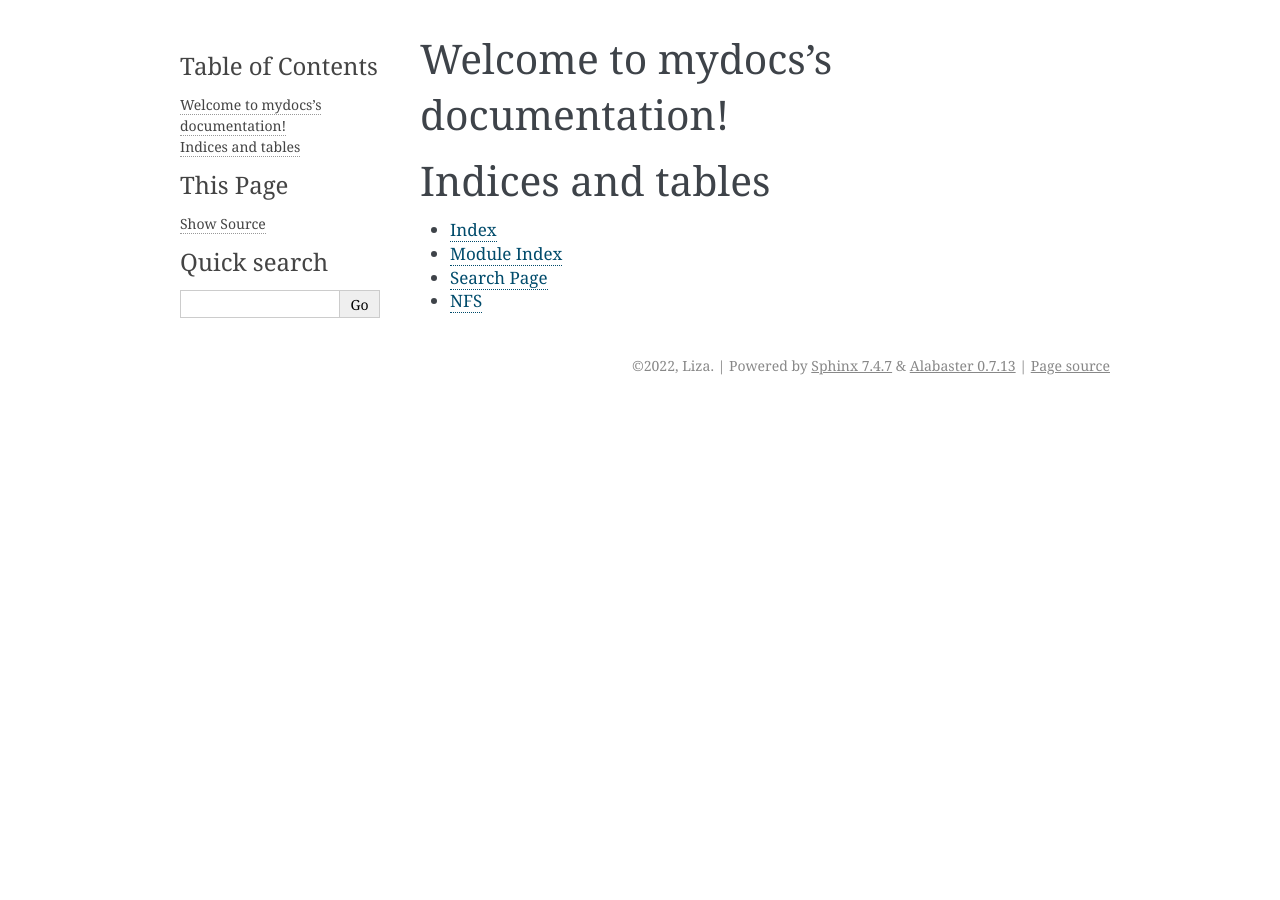
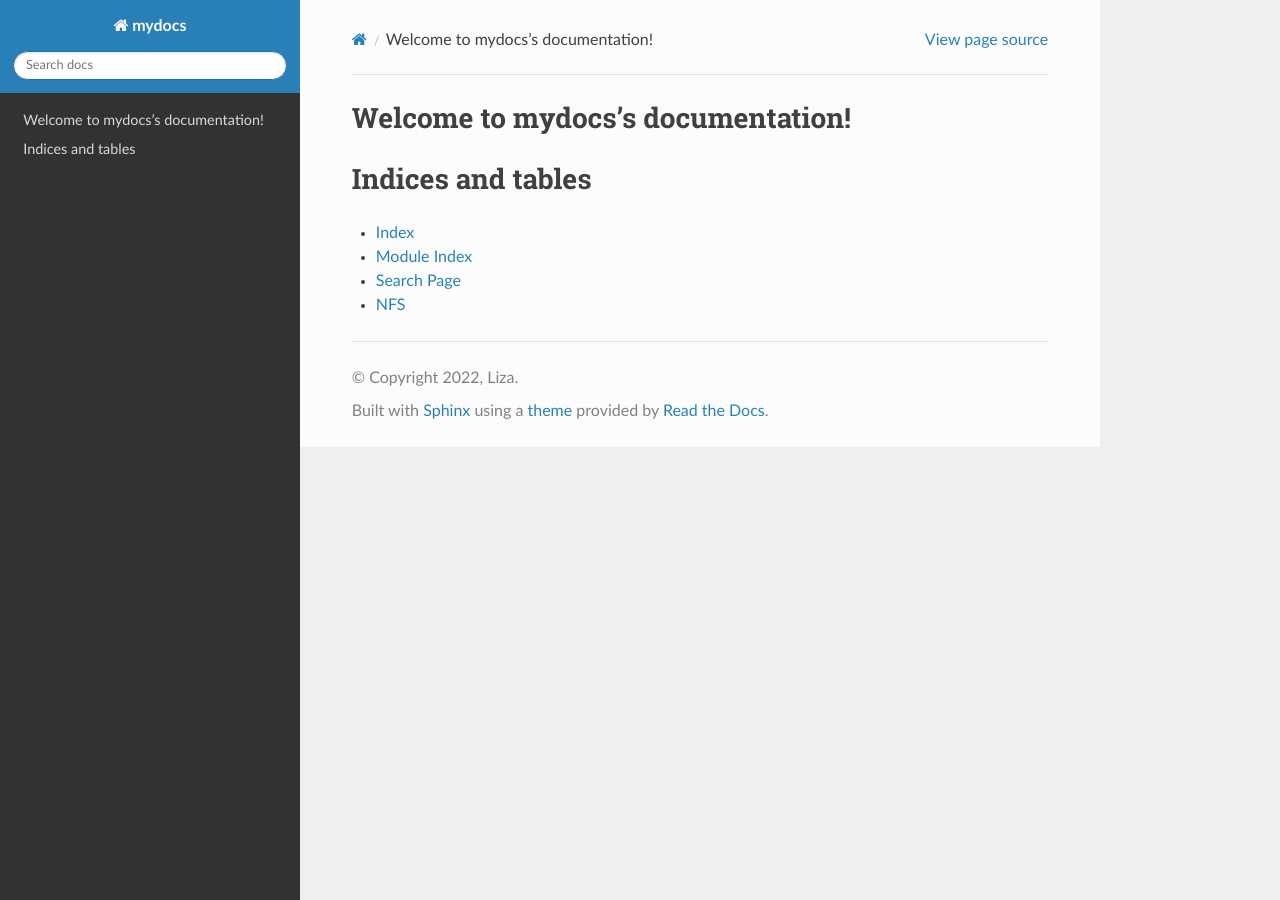
Before and after one commit to nemera19/mydocs, a Sphinx documentation site: the page built from source/index.rst, in a window 1280 px wide. Built offline with Sphinx 7.4.7 and the Read the Docs theme 2.0.0, drawn with Linux system fonts in a browser that asks for light colours.

Commit message:
added re

```diff
--- a/source/conf.py
+++ b/source/conf.py
@@ -44,11 +44,11 @@ exclude_patterns = []
 # The theme to use for HTML and HTML Help pages.  See the documentation for
 # a list of builtin themes.
 #
-html_theme = 'alabaster'
+html_theme = 'sphinx_rtd_theme'
 
 # Add any paths that contain custom static files (such as style sheets) here,
 # relative to this directory. They are copied after the builtin static files,
 # so a file named "default.css" will overwrite the builtin "default.css".
 html_static_path = ['_static']
 
-#get_files('https://github.com/CloudFerro/doc/tree/master/source/DataAccess')
+get_files('https://github.com/CloudFerro/doc/tree/master/source/DataAccess')
--- a/source/get_rst_files.py
+++ b/source/get_rst_files.py
@@ -1,4 +1,5 @@
 from os.path import exists
+import re
 from urllib.request import urlretrieve
 from xmlrpc.client import Boolean
 
@@ -8,7 +9,7 @@ from github import Github
 
 def process_url(url: str):
     if "tree" in url:
-        repo, dir_name = url.split("/tree/master/")
+        repo, dir_name = re.split("/tree/\w+/", url)
         return repo.replace("https://github.com/", ""), dir_name
     return None, None
 
@@ -16,7 +17,7 @@ def process_url(url: str):
 def check_updates(github_file_content: str, local_file_path: str) -> Boolean:
     if (
         exists(local_file_path)
-        and github_file_content.decode("utf-8") == open(local_file_path, "r").read()
+        and github_file_content == open(local_file_path, "rb").read()
     ):
         return False
     return True
```
